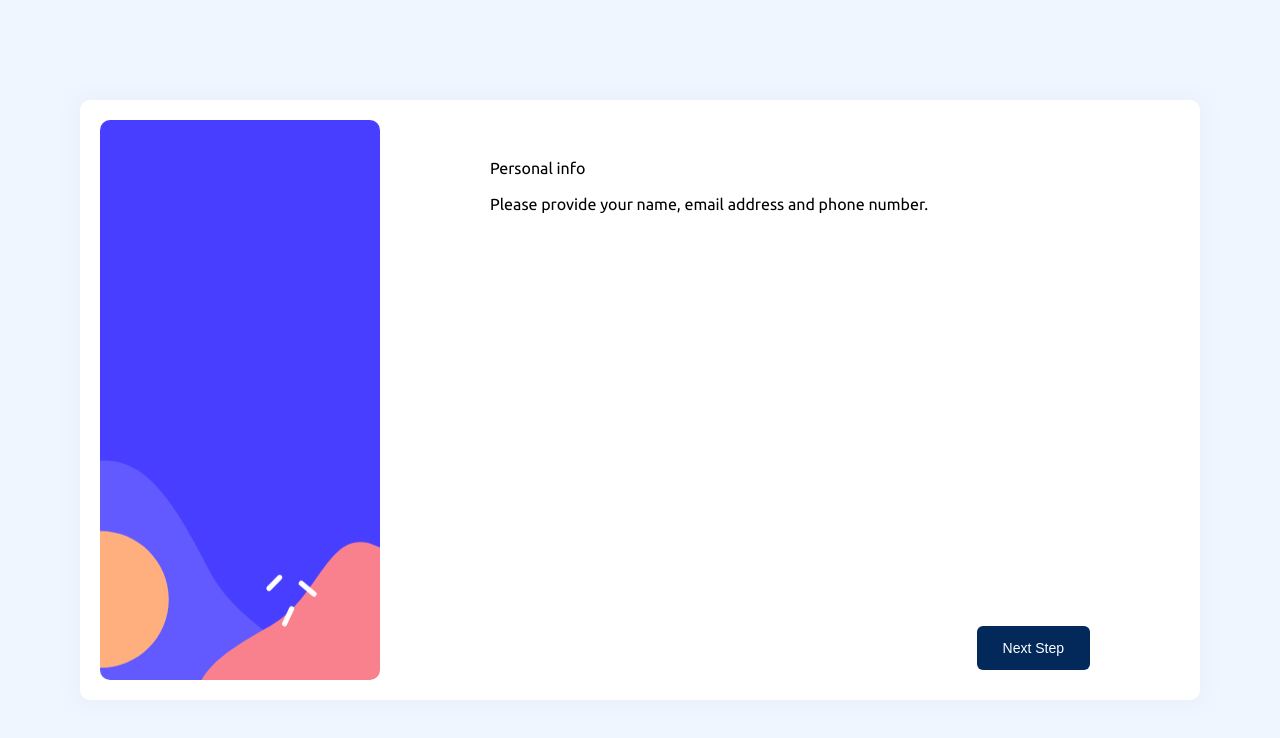
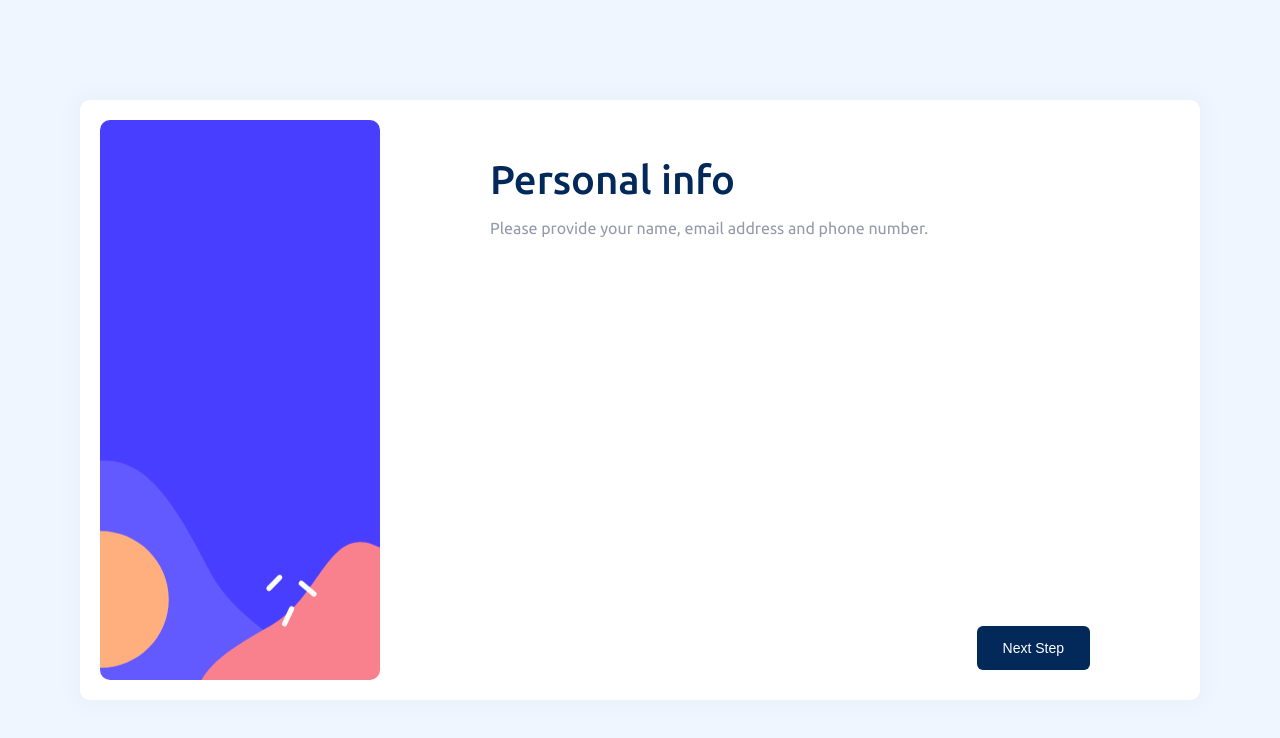
Before and after one commit to hun-ah/multi-step-form-v2, a React (Vite) app: page / in a window 1280 px wide. Shown: the top 738 px of the page. Built offline with nearby package versions, Linux system fonts and the light colour scheme.

Commit message:
added classnames for h1 and p

```diff
--- a/src/components/optionLayout/OptionLayout.jsx
+++ b/src/components/optionLayout/OptionLayout.jsx
@@ -4,8 +4,8 @@ const OptionLayout = ({ heading, subheading }) => {
   return (
     <div className={styles.container}>
       <div className={styles.headingContainer}>
-        <h1>{heading}</h1>
-        <p>{subheading}</p>
+        <h1 className={styles.heading}>{heading}</h1>
+        <p className={styles.subheading}>{subheading}</p>
       </div>
       <div></div>
     </div>
```
